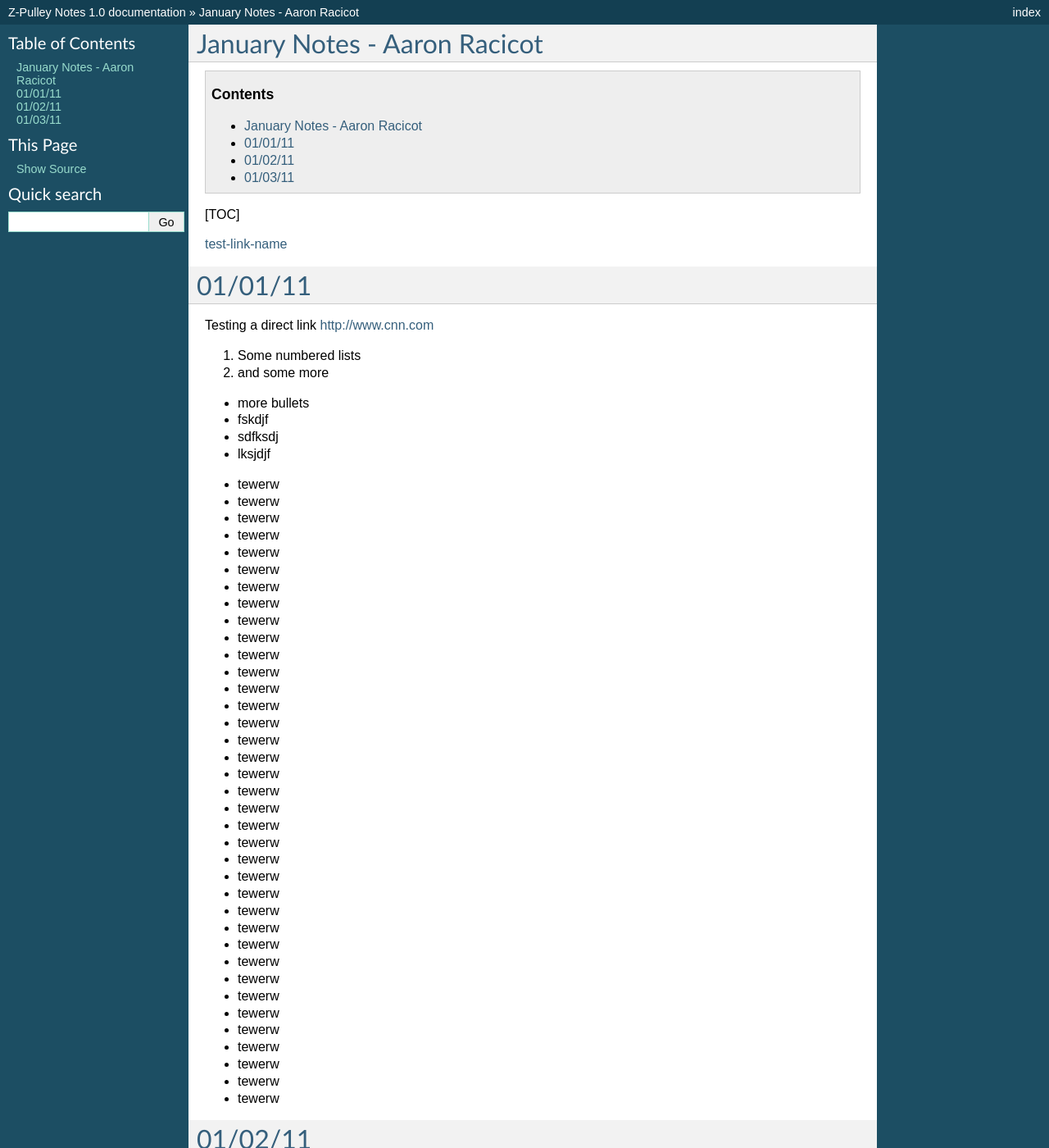
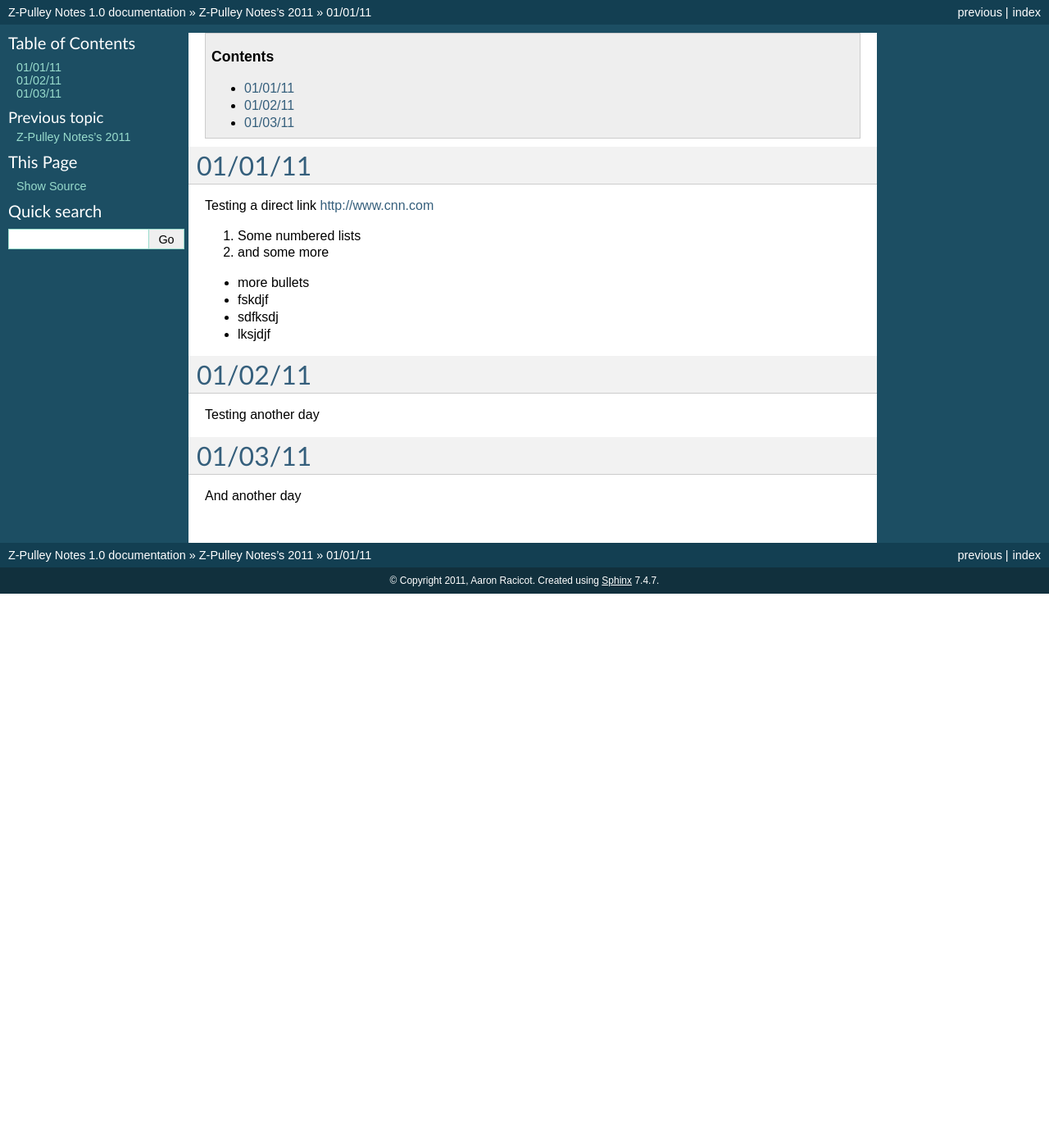
Before and after one commit to z-pulley/z-notes, a Sphinx documentation site: the page built from notes/source/2011/january.rst, in a window 1280 px wide and 1400 px high. Shown: the whole window at 82% size. Built offline with Sphinx 7.4.7, drawn with Linux system fonts in a browser that asks for light colours; some of the changed text lies outside the part shown.

Commit message:
more testing with shpinx

```diff
--- a/notes/source/2011/january.rst
+++ b/notes/source/2011/january.rst
@@ -1,13 +1,4 @@
-=============================
-January Notes - Aaron Racicot
-=============================
-
 .. contents::
-
-
-[TOC]
-
-test-link-name_
 
 ========
 01/01/11
@@ -24,43 +15,6 @@
 + sdfksdj
 + lksjdjf
 
-* tewerw
-* tewerw
-* tewerw
-* tewerw
-* tewerw
-* tewerw
-* tewerw
-* tewerw
-* tewerw
-* tewerw
-* tewerw
-* tewerw
-* tewerw
-* tewerw
-* tewerw
-* tewerw
-* tewerw
-* tewerw
-* tewerw
-* tewerw
-* tewerw
-* tewerw
-* tewerw
-* tewerw
-* tewerw
-* tewerw
-* tewerw
-* tewerw
-* tewerw
-* tewerw
-* tewerw
-* tewerw
-* tewerw
-* tewerw
-* tewerw
-* tewerw
-* tewerw
 
 .. raw:: pdf
 
@@ -78,7 +32,6 @@
 ========
 01/03/11
 ========
-.. _test-link-name:
 
 And another day
 
```
Also changed, not shown: notes/source/index.rst (+4 -5 lines).
